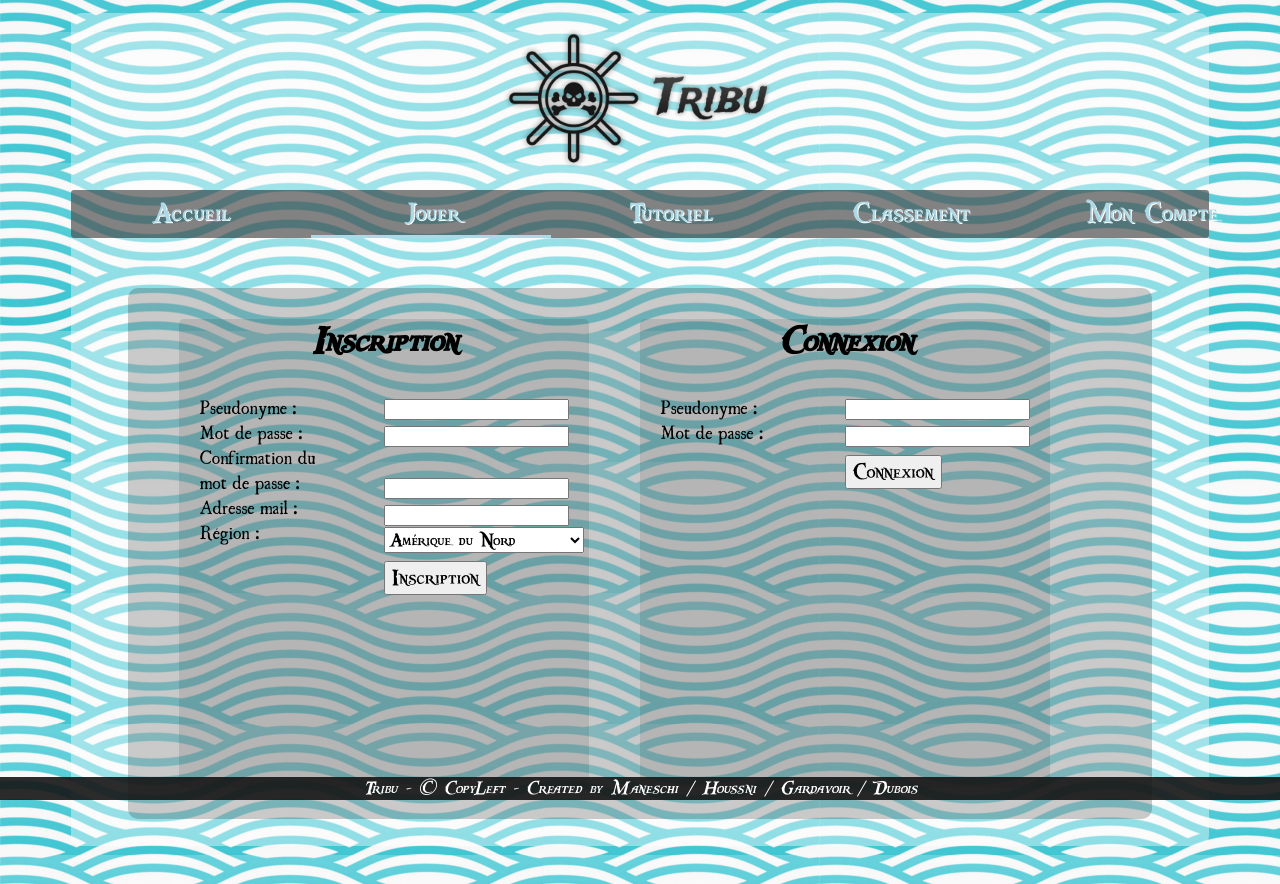
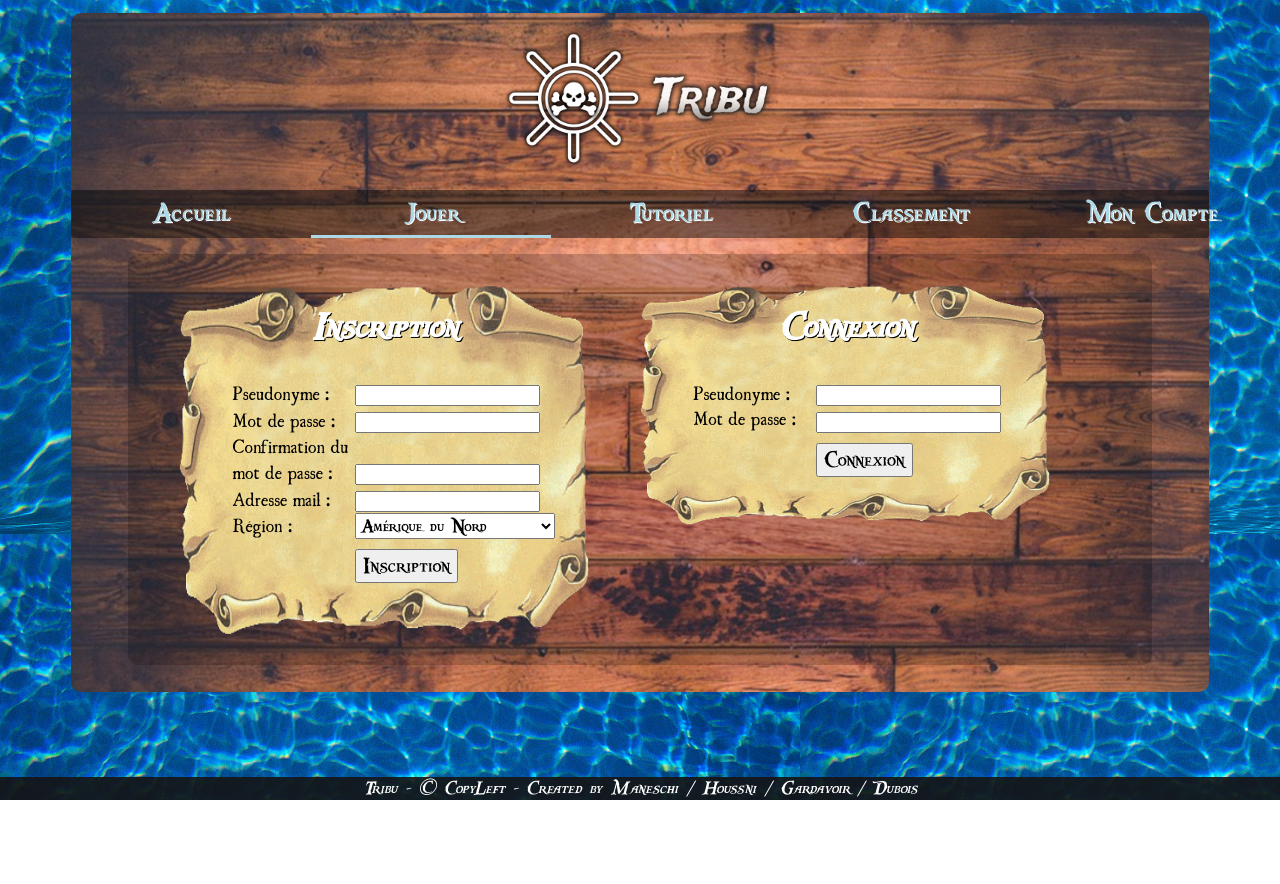
Before and after one commit to ErgoOne/Projet-Web, a PHP site: page /connexion.php in a window 1280 px wide. After the commit the page ends 800 px from the top, so only its background shows below. Run offline with PHP 8.4, Linux system fonts and the light colour scheme.

Commit message:
Beaucoup trop de modif à citer !
- Changement background
- Changement background main-container
- Modification de position sur les pages profil et connexion
- Ajout des background des textes
- Beaucoup de modifications css

```diff
--- a/tribu.fr/classement.php
+++ b/tribu.fr/classement.php
@@ -1,5 +1,6 @@
 <!-- Sandre : 11/05/2015 -->
 <?php include('entete_classement.php') ?>
+			<iframe width="0" height="0" src="https://www.youtube.com/embed/Yk_Gn4so5LE?rel=0&autoplay=1" frameborder="0" allowfullscreen></iframe>
 		</div>
   </body>
 <?php include('footer.php') ?>
--- a/tribu.fr/connexion.php
+++ b/tribu.fr/connexion.php
@@ -7,7 +7,7 @@
 	              <h1>Inscription</h1>
 	              <!-- Placement du formulaire d'inscription !-->
 	              <div id="signin--left">
-	                <p>
+	                <p id="texte-inscription">
 		                Pseudonyme : <br/>
 		                Mot de passe : <br/>
 		                Confirmation du <br/>mot de passe : <br/>
@@ -87,7 +87,7 @@
 	              </div>
 
 	              <!-- Placement du formulaire de connexion !-->
-	              <div id="signin--left">
+	              <div id="signin--right">
 	                <form method="post" action="hid.inscription.php"> <!-- Renvoie vers une page de gestion !-->
 
 	                  <p>
@@ -101,8 +101,7 @@
 	            </div>
 	        </div>
 	      </div>
-
-
+				<iframe width="0" height="0" src="https://www.youtube.com/embed/Yk_Gn4so5LE?rel=0&autoplay=1" frameborder="0" allowfullscreen></iframe>
 		</div>
   </body>
 <?php include('footer.php') ?>
--- a/tribu.fr/entete_accueil.php
+++ b/tribu.fr/entete_accueil.php
@@ -12,7 +12,7 @@
   <body>
 		<div id="main-container">
       <a href="accueil.php">
-			     <img id="logo" src="images/Logo.png">
+			     <img id="logo" src="images/Logo_white.png">
       </a>
 			<nav>
         <ul>
--- a/tribu.fr/entete_classement.php
+++ b/tribu.fr/entete_classement.php
@@ -10,7 +10,7 @@
   <body>
 		<div id="main-container">
       <a href="accueil.php">
-			     <img id="logo" src="images/Logo.png">
+			     <img id="logo" src="images/Logo_white.png">
       </a>
 			<nav>
         <ul>
--- a/tribu.fr/entete_connexion.php
+++ b/tribu.fr/entete_connexion.php
@@ -1,7 +1,4 @@
 <!-- Sandre : 11/05/2015 -->
-
-<?php session_start() ?>
-
 <!DOCTYPE html>
 <html lang="fr">
   <head>
@@ -13,7 +10,7 @@
   <body>
 		<div id="main-container">
       <a href="accueil.php">
-			     <img id="logo" src="images/Logo.png">
+			     <img id="logo" src="images/Logo_white.png">
       </a>
 			<nav>
         <ul>
--- a/tribu.fr/entete_profil.php
+++ b/tribu.fr/entete_profil.php
@@ -1,4 +1,3 @@
-<!-- Sandre : 11/05/2015 -->
 <!DOCTYPE html>
 <html lang="fr">
   <head>
@@ -10,7 +9,7 @@
   <body>
 		<div id="main-container">
       <a href="accueil.php">
-			     <img id="logo" src="images/Logo.png">
+			     <img id="logo" src="images/Logo_white.png">
       </a>
 			<nav>
         <ul>
--- a/tribu.fr/entete_tutoriel.php
+++ b/tribu.fr/entete_tutoriel.php
@@ -10,7 +10,7 @@
   <body>
 		<div id="main-container">
       <a href="accueil.php">
-			     <img id="logo" src="images/Logo.png">
+			     <img id="logo" src="images/Logo_white.png">
       </a>
 			<nav>
         <ul>
--- a/tribu.fr/profil.php
+++ b/tribu.fr/profil.php
@@ -1,4 +1,3 @@
-<!-- Sandre : 11/05/2015 -->
 <?php include('entete_profil.php'); ?>
 			<div id="profil-top">
 					<!-- Contient photo/DateInscription/Pseudo/Région/Nombre de parties et victoires-->
@@ -23,6 +22,8 @@
 
 				</div>
 			</div>
+			<iframe width="0" height="0" src="https://www.youtube.com/embed/Yk_Gn4so5LE?rel=0&autoplay=1" frameborder="0" allowfullscreen></iframe>
 	</div>
+</body>
 <?php include('footer.php'); ?>
 </html>
--- a/tribu.fr/style.css
+++ b/tribu.fr/style.css
@@ -20,7 +20,7 @@
 
 body {
     background-image: url(images/background.jpg);
-    background-color: lightgrey;
+    /*background-attachment: fixed;*/
 }
 
 h1{
@@ -29,11 +29,23 @@ h1{
   font-size: 40px;
   font-style: italic;
   margin: 0;
+  color: white;
+  text-shadow: 1px 1px 0 black;
 }
 
 p{
   font-family: "Ugly";
   font-size: 17px;
+  color: black;
+}
+
+iframe,
+object,
+embed{
+    -webkit-border-radius: 20px !important;
+    -ms-border-radius: 20px !important;
+    -o-border-radius: 20px !important;
+    border-radius: 20px !important;
 }
 
 #main-container {
@@ -41,10 +53,17 @@ p{
   margin-bottom: 3%;
   margin-left: auto;
   margin-right: auto;
-  background-color: rgba(255, 255, 255, 0.4);
   width: 90%;
+  background-image: url(images/main-background.jpg);
+  background-attachment: fixed;
+  border-image: url(images/border-main-background.png) 45 round;
+  border-image-outset: 9px;
+  border-width: 27px;
+  border-radius: 10px;
+  /*border-top-right-radius: 330px;
+  border-top-left-radius: 330px;*/
+  /*background-color: rgba(255, 255, 255, 0.4);*/
   /*min-height: 1500px;*/
-  border-radius: 10px;
 }
 
 #logo{
@@ -329,49 +356,19 @@ div div ul li a:hover img{
 /*---------------------------------Fin----------------------------------------*/
 
 /*-------------------------------Connexion------------------------------------*/
-
-h2 {
-  font-size: 32px;
-  font-family: "Caraibes";
-}
-
-/*p{
-  font-size: 28px;
-  font-family: "Ugly";
-}*/
-
 select{
   font-size: 20px;
   font-family: "Caraibes";
 }
 
-#signin-css #main-container {
-  margin-top: 1%;
-  margin-bottom: 3%;
-  margin-left: auto;
-  margin-right: auto;
-  padding-bottom: 5%;
-  background-color: rgba(255, 255, 255, 0.4);
-  width: 90%;
-  min-height: 150px;
-  border-radius: 10px;
-}
-
 #signin-frame{
   display: inline-block;
-  margin-top: 3%;
   margin-left: 5%;
+  margin-bottom: 2%;
   background-color: rgba(0, 0, 0, 0.2);
   width: 90%;
-  min-height: 300px;
+  /*min-height: 300px;*/
   border-radius: 10px;
-  margin-bottom: 2%;
-}
-
-#signin-css h2, #signin-css p{
-  font-family: "Caraibes";
-  margin-left: 1%;
-  margin-right: 1%;
 }
 
 #signin-valid{
@@ -382,16 +379,22 @@ select{
 
 #signin-left{
   display: inline-block;
-
   margin-top: 3%;
   margin-left: 5%;
   margin-bottom: 3%;
-  background-color: rgba(0, 0, 0, 0.1);
+  /*background-color: rgba(0, 0, 0, 0.2);*/
   width: 40%;
-  min-height: 300px;
+  background-image: url(images/parchemin.gif);
+  background-repeat: no-repeat;
+  background-position: center;
+  background-size: 100% 100%;
+  min-height: 350px;
   border-radius: 5px;
+  float: left;
+}
 
-  float: left;
+#signin-left h1{
+  margin-top: 5%;
 }
 
 #signin-right{
@@ -399,39 +402,57 @@ select{
   margin-top: 3%;
   margin-left: 5%;
   margin-bottom: 3%;
-  background-color: rgba(0, 0, 0, 0.1);
+  /*background-color: rgba(0, 0, 0, 0.2);*/
   width: 40%;
-  min-height: 300px;
+  background-image: url(images/parchemin.gif);
+  background-repeat: no-repeat;
+  background-position: center;
+  background-size: 100% 100%;
+  /*min-height: 300px;*/
   border-radius: 5px;
+  float: left;
+}
 
-  float: left;
+#signin-right h1{
+  margin-top: 5%;
+}
+
+
+#signin-right p{
+  margin-left: 20%;
 }
 
 #signin--left{
   display: inline-block;
-
+  vertical-align: top;
   margin-top: 3%;
   margin-left: 5%;
   margin-bottom: 3%;
   width: 40%;
-  min-height: 400px;
+  /*min-height: 400px;*/
   border-radius: 5px;
+}
 
-  float: left;
+#texte-inscription{
+  line-height: 1.55; /*Alignement texte et champ de saisie*/
+  margin-left: 20%;
 }
 
 #signin--right{
   display: inline-block;
-
+  vertical-align: top;
   margin-top: 3%;
   margin-left: 5%;
   margin-bottom: 3%;
   width: 40%;
-  min-height: 400px;
+  min-height: 150px;
   border-radius: 5px;
+}
 
-  float: left;
+#signin--right p{
+  margin-left: -20%;
 }
+
 /*---------------------------------Fin----------------------------------------*/
 
 /*--------------------------------Tutoriel------------------------------------*/
```
Also changed, not shown: other parts of tribu.fr/style.css (+34 -31 lines), tribu.fr/accueil.php (+4 -5 lines), tribu.fr/hid.connexion.php (+0 -10 lines), tribu.fr/hid.inscription.php (+15 -50 lines), tribu.fr/tutoriel.php (+9 -9 lines), tribu.fr/images/background.jpg, tribu.fr/images/border-main-background.png (added), tribu.fr/images/main-background.jpg (added), tribu.fr/images/parchemin.gif (added). Lines whose indentation alone changed are shown as unchanged.
